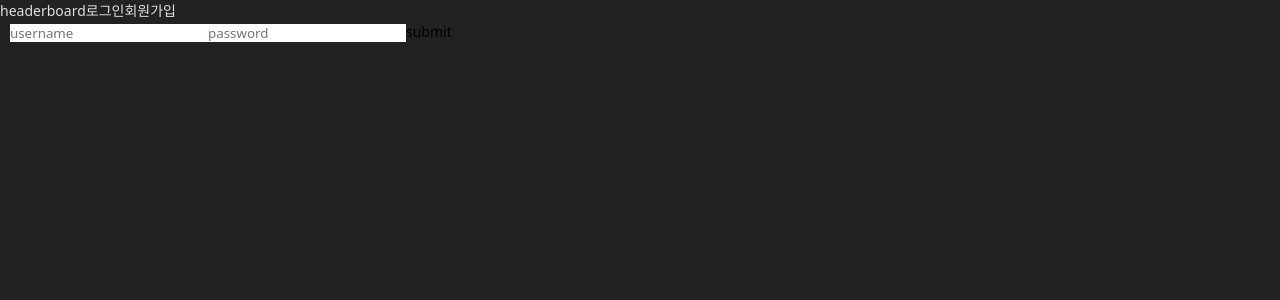
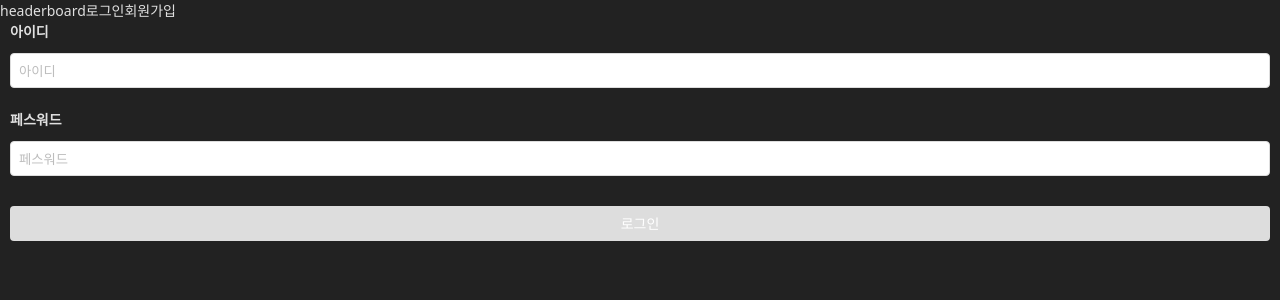
Before and after one commit to engineering-incubator/react-springboot-board-tutorial, a React (Create React App) app in the folder front-end/: page /signin in a window 1280 px wide. Shown: the top 300 px of the page. Built offline with nearby package versions, Linux system fonts and the light colour scheme; what use-query-params would draw is missing.

Commit message:
로그인 구현중

```diff
--- a/front-end/src/api/index.ts
+++ b/front-end/src/api/index.ts
@@ -4,20 +4,18 @@ import { ArticleItemType, ArticlesParams } from '../hooks/api/useArticles';
 import { LoginDataType } from '../hooks/api/useLogin';
 import { ExternalResponse } from '../@types/response';
 
-const httpClient = () =>
-  axios.create({
-    withCredentials: true,
-    timeout: 2000,
-  });
+export const httpClient = axios.create({
+  withCredentials: true,
+});
 
 export function generateUrl(path: string, params: { [key: string]: string | number }) {
   const query = qs.stringify(params);
   return `${path}?${query ? `&${query}` : ''}`;
 }
 
-const requestClient = async (params: AxiosRequestConfig) => {
+export const requestClient = async (params: AxiosRequestConfig) => {
   try {
-    const response = await httpClient()({
+    const response = await httpClient({
       ...params,
     });
     return response.data;
@@ -58,6 +56,6 @@ export const deleteArticleItem = async <T>(
 export const loginRequest = async (data: LoginDataType): Promise<ExternalResponse<LoginDataType>> =>
   await requestClient({
     method: 'post',
-    url: '/api/vi/authentication/sign-in',
+    url: '/api/v1/authentication/sign-in',
     data,
   });
--- a/front-end/src/components/common/InputText.tsx
+++ b/front-end/src/components/common/InputText.tsx
@@ -32,7 +32,7 @@ const InputText = forwardRef(
       disabled,
       onChangeInput,
     }: InputTypes,
-    ref: any,
+    ref?: any,
   ) => {
     const inputRef = useRef<HTMLInputElement>(null);
     useImperativeHandle(ref, () => ({
--- a/front-end/src/components/signup/SignUp.tsx
+++ b/front-end/src/components/signup/SignUp.tsx
@@ -14,6 +14,7 @@ import {
   StyledCommonFlexContainer,
   StyledCommonToastContainer,
   StyledCommonClosePopup,
+  StyledCommonInputWrap,
 } from '../../styles/common';
 import {
   InitialStateSignupInputType,
@@ -95,12 +96,13 @@ const SignUp = () => {
       const { code, message } = response;
       const isSuccess = isSuccessStatus(code);
 
+      // FIXME fail 일때 early return
       const CloseButton = ({ closeToast }: { closeToast: () => void }) => {
         const onClickClose = () => {
           setIsLoading((prev) => {
             closeToast();
             if (isSuccess) {
-              window.location.href = '/';
+              window.location.href = '/articles';
             }
             return !prev;
           });
@@ -109,7 +111,7 @@ const SignUp = () => {
       };
 
       const toastMessage = isSuccess
-        ? '회원가입에 성공하였습니다. 잠시후 메인으로 이동 합니다.'
+        ? '회원가입에 성공하였습니다. 잠시후 게시판으로 이동 합니다.'
         : message;
       const toastMehod = isSuccess ? 'success' : 'error';
 
@@ -117,7 +119,7 @@ const SignUp = () => {
         position: 'top-center',
         theme: 'dark',
         autoClose: isSuccess ? 2000 : false,
-        onClose: isSuccess ? () => (window.location.href = '/') : undefined,
+        onClose: isSuccess ? () => (window.location.href = '/articles') : undefined,
         closeButton: CloseButton,
       });
     })();
@@ -179,7 +181,7 @@ const SignUp = () => {
             </StyledNotice>
           </StyledArea>
           <StyledArea>
-            <StyledInputWrap>
+            <StyledCommonInputWrap>
               <InputText
                 ref={elRef}
                 type="text"
@@ -193,10 +195,10 @@ const SignUp = () => {
               <StyledNotice isInvalidNotice={usernameInvalid && isClicked}>
                 {SIGNUP_PLACEHOLDER['USERNAME']}
               </StyledNotice>
-            </StyledInputWrap>
+            </StyledCommonInputWrap>
           </StyledArea>
           <StyledArea>
-            <StyledInputWrap>
+            <StyledCommonInputWrap>
               <InputText
                 ref={elRef}
                 type="password"
@@ -210,10 +212,10 @@ const SignUp = () => {
               <StyledNotice isInvalidNotice={passwordInvalid && isClicked}>
                 {SIGNUP_PLACEHOLDER['PASSWORD']}
               </StyledNotice>
-            </StyledInputWrap>
+            </StyledCommonInputWrap>
           </StyledArea>
           <StyledArea>
-            <StyledInputWrap>
+            <StyledCommonInputWrap>
               <InputText
                 ref={elRef}
                 type="text"
@@ -227,10 +229,10 @@ const SignUp = () => {
               <StyledNotice isInvalidNotice={emailInvalid && isClicked}>
                 {SIGNUP_PLACEHOLDER['EMAIL']}
               </StyledNotice>
-            </StyledInputWrap>
+            </StyledCommonInputWrap>
           </StyledArea>
           <StyledArea>
-            <StyledInputWrap>
+            <StyledCommonInputWrap>
               <InputText
                 ref={elRef}
                 type="text"
@@ -244,7 +246,7 @@ const SignUp = () => {
               <StyledNotice isInvalidNotice={phoneNumberInvalid && isClicked}>
                 {SIGNUP_PLACEHOLDER['PHONENUMBER']}
               </StyledNotice>
-            </StyledInputWrap>
+            </StyledCommonInputWrap>
           </StyledArea>
 
           <StyledCommonFlexContainer align="center">
@@ -276,12 +278,6 @@ const StyledNotice = styled.p<{ isInvalidNotice: boolean }>`
   color: ${({ isInvalidNotice }) => (isInvalidNotice ? `${colors.warning}` : `${colors.gray1}`)};
 `;
 
-const StyledInputWrap = styled.div`
-  flex: 1;
-  overflow: hidden;
-  box-sizing: border-box;
-`;
-
 SignUp.displayName = 'signUp';
 
 export default SignUp;
--- a/front-end/src/hooks/api/useLogin.ts
+++ b/front-end/src/hooks/api/useLogin.ts
@@ -1,5 +1,5 @@
 import React from 'react';
-import { queryClient } from '../../App';
+import { useQueryClient } from 'react-query';
 import { loginRequest } from '../../api';
 
 const cacheKey = 'loginCheck';
@@ -10,13 +10,13 @@ export interface LoginDataType {
 }
 
 const useLogin = () => {
+  const queryClient = useQueryClient();
   return {
-    requstLogin: async (params: LoginDataType) => {
-      return await queryClient.fetchQuery([cacheKey, params], () => loginRequest({ ...params }), {
+    requstLogin: async (params: LoginDataType) =>
+      await queryClient.fetchQuery([cacheKey, params], () => loginRequest(params), {
         cacheTime: Infinity,
         staleTime: Infinity,
-      });
-    },
+      }),
   };
 };
 
--- a/front-end/src/pages/Signin.tsx
+++ b/front-end/src/pages/Signin.tsx
@@ -1,48 +1,148 @@
-import React, { useState } from 'react';
-import { StyledCommonWrap } from '../styles/common';
+import React, { useState, useRef } from 'react';
+import styled from '@emotion/styled';
+import {
+  StyledCommonWrap,
+  StyledCommonInputWrap,
+  StyledCommonPositiveButton,
+  StyledCommonToastContainer,
+  StyledCommonClosePopup,
+} from '../styles/common';
 import useLogin from '../hooks/api/useLogin';
+import { isSuccessStatus } from '../config/status.code.config';
+import InputText, { focusRef } from '../components/common/InputText';
+import ErrorNotice from '../components/common/ErrorNotice';
+import Loading from '../components/common/Loading';
+import { toast, ToastOptions } from 'react-toastify';
+import 'react-toastify/dist/ReactToastify.css';
 
 const Signin = () => {
   const { requstLogin } = useLogin();
+  const [isValid, setIsValid] = useState(true);
+  const [isLoading, setIsLoading] = useState(false);
   const [text, setText] = useState({
     username: '',
     password: '',
   });
+  const passwordRef = useRef<focusRef>(null);
 
-  const onChangeText = (e: React.ChangeEvent<HTMLInputElement>) => {
+  const onChangeInput = (e: React.ChangeEvent<HTMLInputElement>) => {
     const { value, name } = e.currentTarget;
     setText((currVal) => ({
       ...currVal,
       [name]: value,
     }));
   };
+  const isExistEmptyField = !!Object.entries(text).filter((i) => !i[1]).length;
 
-  const onClickLogin = async () => {
-    const { code, message } = await requstLogin(text);
-    console.log(code, message);
+  // NOTE onClick이 keydown에도 타는건가..!?
+  const onClickLogin = () => {
+    if (isExistEmptyField) {
+      setIsValid(false);
+      return;
+    }
+
+    (async () => {
+      console.trace();
+      setIsLoading(true);
+      const { code } = await requstLogin(text);
+      const isSuccess = isSuccessStatus(code);
+
+      const CloseButton = ({ closeToast }: { closeToast: () => void }) => {
+        const onClickClose = () => {
+          if (isSuccess) {
+            window.location.href = '/articles';
+          }
+          setIsLoading(false);
+          closeToast();
+        };
+        return <StyledCommonClosePopup onClick={onClickClose}>X</StyledCommonClosePopup>;
+      };
+
+      const toastOptions: ToastOptions = {
+        position: 'top-center',
+        theme: 'dark',
+      };
+
+      if (!isSuccess) {
+        toast.error('로그인에 실패하였습니다.\n아이디, 패스워드를 확인해주세요.', {
+          ...toastOptions,
+          autoClose: 2000,
+          closeButton: CloseButton,
+        });
+        setTimeout(() => setIsLoading(false), 2000);
+        setIsValid(false);
+        return;
+      }
+
+      toast.success('로그인에 성공하였습니다.\n잠시후 게시판으로 이동 합니다.', {
+        ...toastOptions,
+        autoClose: 2000,
+        onClose: () => (window.location.href = '/articles'),
+        closeButton: CloseButton,
+      });
+      setIsValid(true);
+      setTimeout(() => setIsLoading(false), 2000);
+    })();
+  };
+
+  const onKeydownLogin = (e: React.KeyboardEvent) => {
+    e.stopPropagation();
+    const { code } = e;
+    if (code === 'Enter' && isLoading) return null;
+    onClickLogin();
   };
 
   return (
+    <>
+      {isLoading && <Loading isFull={true} msg={'로그인 중입니다. 잠시만 기다려주십시오.'} />}
+      <StyledCommonToastContainer />
       <StyledCommonWrap>
-      <input
+        <StyledCommonInputWrap>
+          <InputText
             type="text"
+            isInValid={false}
+            value={text.username}
             name="username"
-        defaultValue={text.username}
-        placeholder="username"
-        onChange={onChangeText}
+            text="아이디"
+            onChangeInput={onChangeInput}
           />
-      <input
+        </StyledCommonInputWrap>
+        <br />
+        <StyledCommonInputWrap>
+          <InputText
+            ref={passwordRef}
             type="password"
+            isInValid={false}
+            value={text.password}
             name="password"
-        defaultValue={text.password}
-        placeholder="password"
-        onChange={onChangeText}
+            text="페스워드"
+            onChangeInput={onChangeInput}
           />
-      <button type="button" onClick={onClickLogin}>
-        submit
-      </button>
+        </StyledCommonInputWrap>
+        {!isValid && (
+          <StyledNotice>
+            <ErrorNotice text="아이디, 패스워드를 확인해주세요." />
+          </StyledNotice>
+        )}
+        <StyledButton
+          isPositive={!isExistEmptyField}
+          disabled={isExistEmptyField}
+          onClick={onClickLogin}
+          onKeyDown={(e) => onKeydownLogin(e)}>
+          로그인
+        </StyledButton>
       </StyledCommonWrap>
+    </>
   );
 };
 
+const StyledNotice = styled.div`
+  padding-top: 20px;
+`;
+
+const StyledButton = styled(StyledCommonPositiveButton)`
+  width: 100%;
+  margin-top: 30px;
+`;
+
 export default Signin;
--- a/front-end/src/styles/common.ts
+++ b/front-end/src/styles/common.ts
@@ -123,3 +123,9 @@ export const StyledCommonClosePopup = styled.button`
   height: 30px;
   color: white;
 `;
+
+export const StyledCommonInputWrap = styled.div`
+  flex: 1;
+  overflow: hidden;
+  box-sizing: border-box;
+`;
```
Lines whose indentation alone changed are shown as unchanged.
